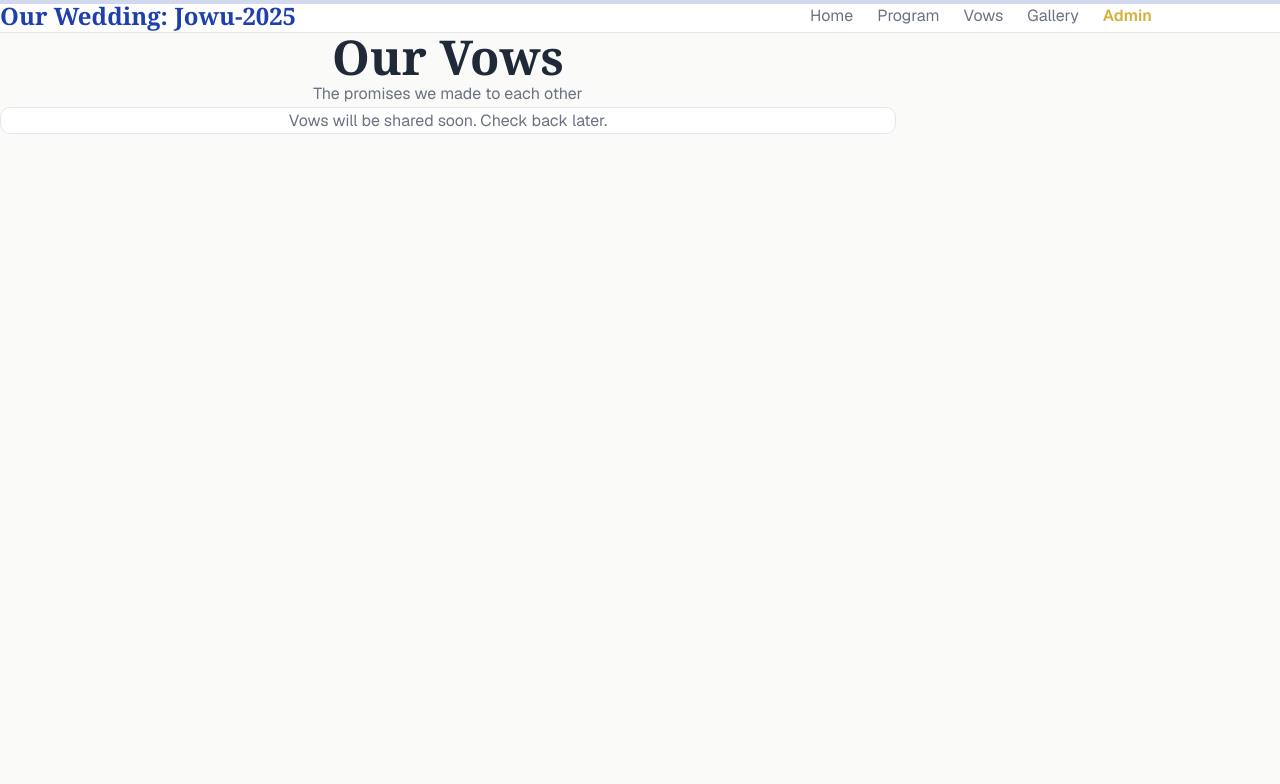
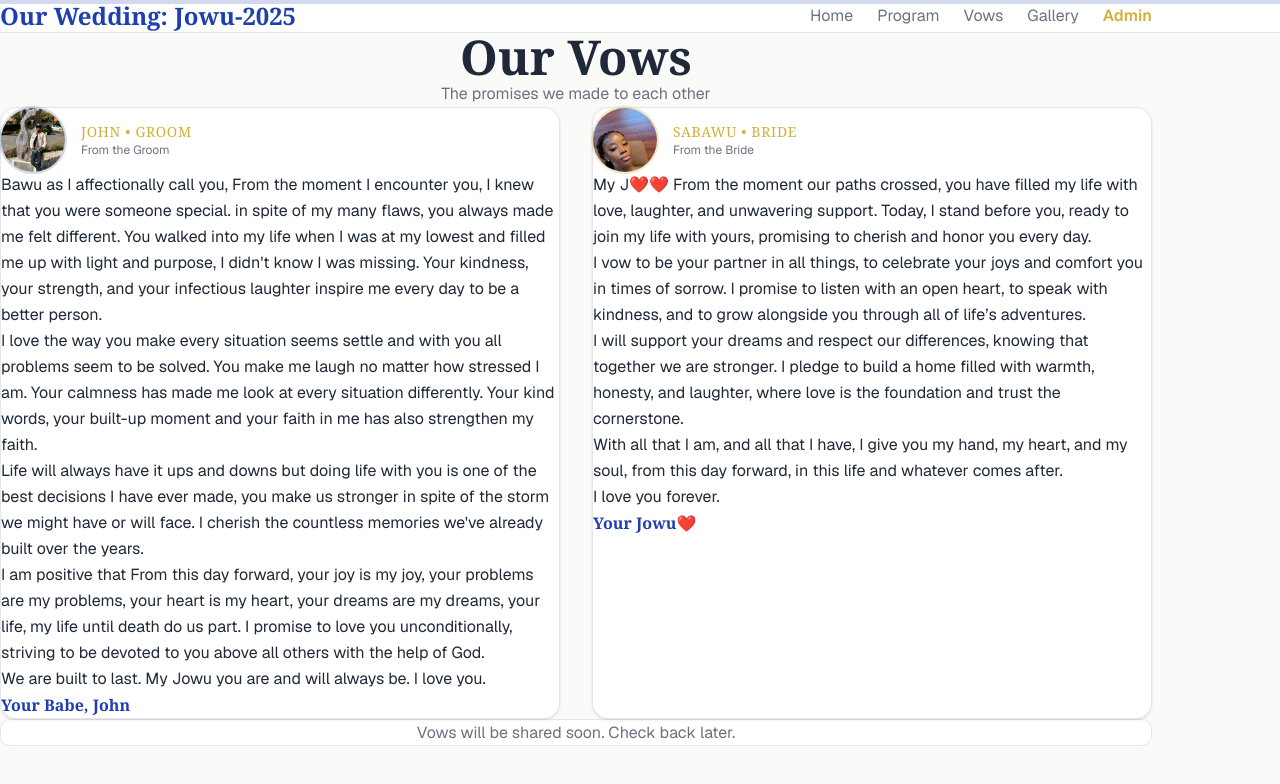
Before and after one commit to Yennego/wedding-app, a Next.js app: page /vows in a window 1280 px wide. Shown: the top 784 px of the page. Built offline with nearby package versions, Linux system fonts and the light colour scheme.

Commit message:
content: Add groom and bride vows with avatars; keep DB list; wrap with FadeInSection

```diff
--- a/app/vows/page.tsx
+++ b/app/vows/page.tsx
@@ -1,4 +1,6 @@
 import sql from "@/lib/db"
+import Image from "next/image"
+import FadeInSection from "@/components/FadeInSection"
 
 async function getVows() {
   try {
@@ -15,9 +17,53 @@ export default async function VowsPage() {
 
   return (
     <main className="min-h-screen bg-background">
-      <div className="max-w-4xl mx-auto px-4 py-12">
+      <div className="max-w-6xl mx-auto px-4 py-12">
         <h1 className="text-4xl font-serif text-primary text-center mb-4">Our Vows</h1>
         <p className="text-center text-text-secondary mb-12">The promises we made to each other</p>
+
+        <FadeInSection direction="up" distance={24} duration={700}>
+          <div className="grid md:grid-cols-2 gap-8 mb-12">
+            <div className="bg-surface rounded-2xl p-8 border border-border shadow-sm">
+              <div className="flex items-center gap-4 mb-4">
+                <div className="relative w-16 h-16">
+                  <Image src="/JoWu/groom1.jpeg" alt="Groom" fill className="rounded-full object-cover ring-2 ring-primary/20" sizes="64px" />
+                </div>
+                <div>
+                  <p className="text-accent font-serif text-sm uppercase tracking-wider">John • Groom</p>
+                  <p className="text-xs text-text-secondary">From the Groom</p>
+                </div>
+              </div>
+              <div className="space-y-4 text-text-primary leading-relaxed">
+                <p>Bawu as I affectionally call you, From the moment I encounter you, I knew that you were someone special. in spite of my many flaws, you always made me felt different. You walked into my life when I was at my lowest and filled me up with light and purpose, I didn't know I was missing. Your kindness, your strength, and your infectious laughter inspire me every day to be a better person.</p>
+                <p>I love the way you make every situation seems settle and with you all problems seem to be solved. You make me laugh no matter how stressed I am. Your calmness has made me look at every situation differently. Your kind words, your built-up moment and your faith in me has also strengthen my faith.</p>
+                <p>Life will always have it ups and downs but doing life with you is one of the best decisions I have ever made, you make us stronger in spite of the storm we might have or will face. I cherish the countless memories we've already built over the years.</p>
+                <p>I am positive that From this day forward, your joy is my joy, your problems are my problems, your heart is my heart, your dreams are my dreams, your life, my life until death do us part. I promise to love you unconditionally, striving to be devoted to you above all others with the help of God.</p>
+                <p>We are built to last. My Jowu you are and will always be. I love you.</p>
+                <p className="font-serif font-semibold text-primary">Your Babe, John</p>
+              </div>
+            </div>
+
+            <div className="bg-surface rounded-2xl p-8 border border-border shadow-sm">
+              <div className="flex items-center gap-4 mb-4">
+                <div className="relative w-16 h-16">
+                  <Image src="/JoWu/bride2.jpeg" alt="Bride" fill className="rounded-full object-cover ring-2 ring-accent/30" sizes="64px" />
+                </div>
+                <div>
+                  <p className="text-accent font-serif text-sm uppercase tracking-wider">Sabawu • Bride</p>
+                  <p className="text-xs text-text-secondary">From the Bride</p>
+                </div>
+              </div>
+              <div className="space-y-4 text-text-primary leading-relaxed">
+                <p>My J❤️❤️ From the moment our paths crossed, you have filled my life with love, laughter, and unwavering support. Today, I stand before you, ready to join my life with yours, promising to cherish and honor you every day.</p>
+                <p>I vow to be your partner in all things, to celebrate your joys and comfort you in times of sorrow. I promise to listen with an open heart, to speak with kindness, and to grow alongside you through all of life’s adventures.</p>
+                <p>I will support your dreams and respect our differences, knowing that together we are stronger. I pledge to build a home filled with warmth, honesty, and laughter, where love is the foundation and trust the cornerstone.</p>
+                <p>With all that I am, and all that I have, I give you my hand, my heart, and my soul, from this day forward, in this life and whatever comes after.</p>
+                <p>I love you forever.</p>
+                <p className="font-serif font-semibold text-primary">Your Jowu❤️</p>
+              </div>
+            </div>
+          </div>
+        </FadeInSection>
 
         {vows.length === 0 ? (
           <div className="bg-surface rounded-lg p-12 text-center border border-border">
```
